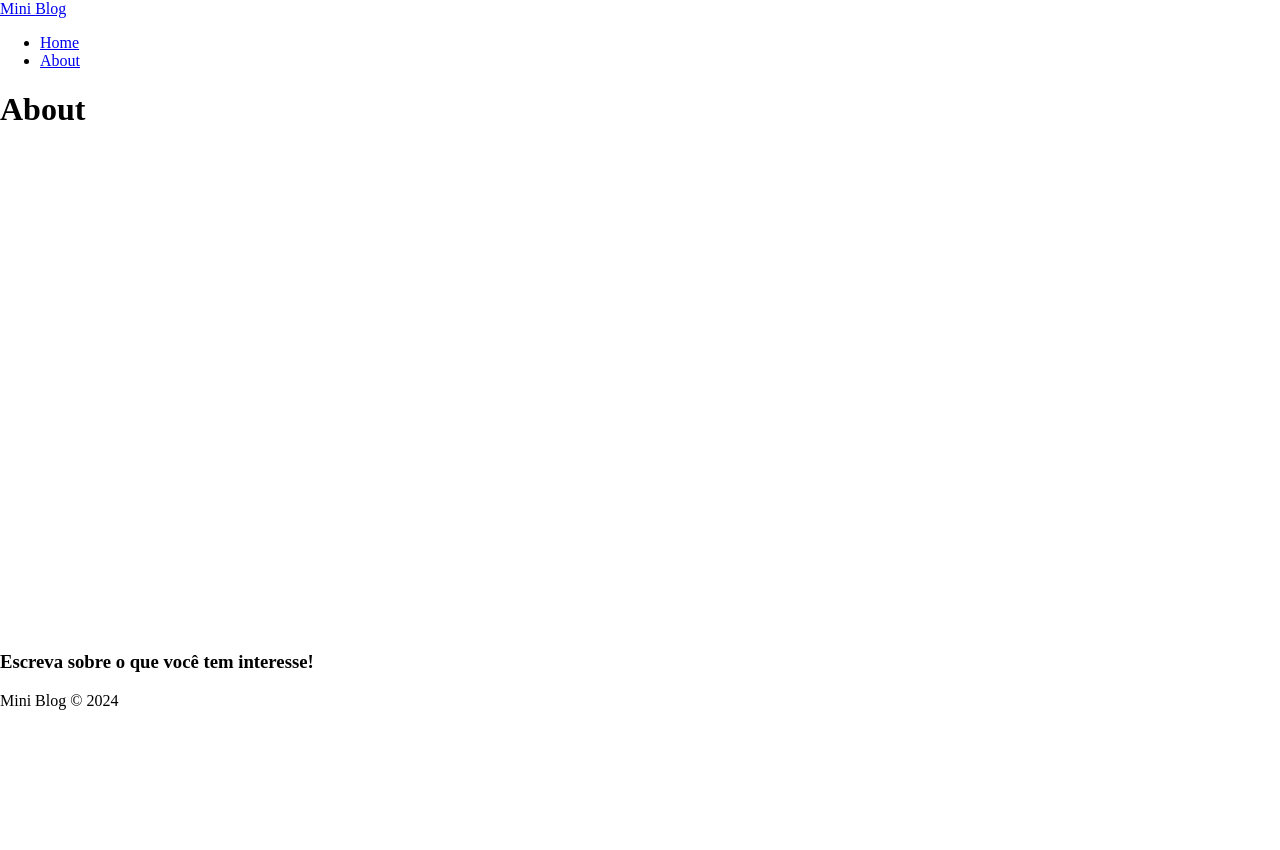
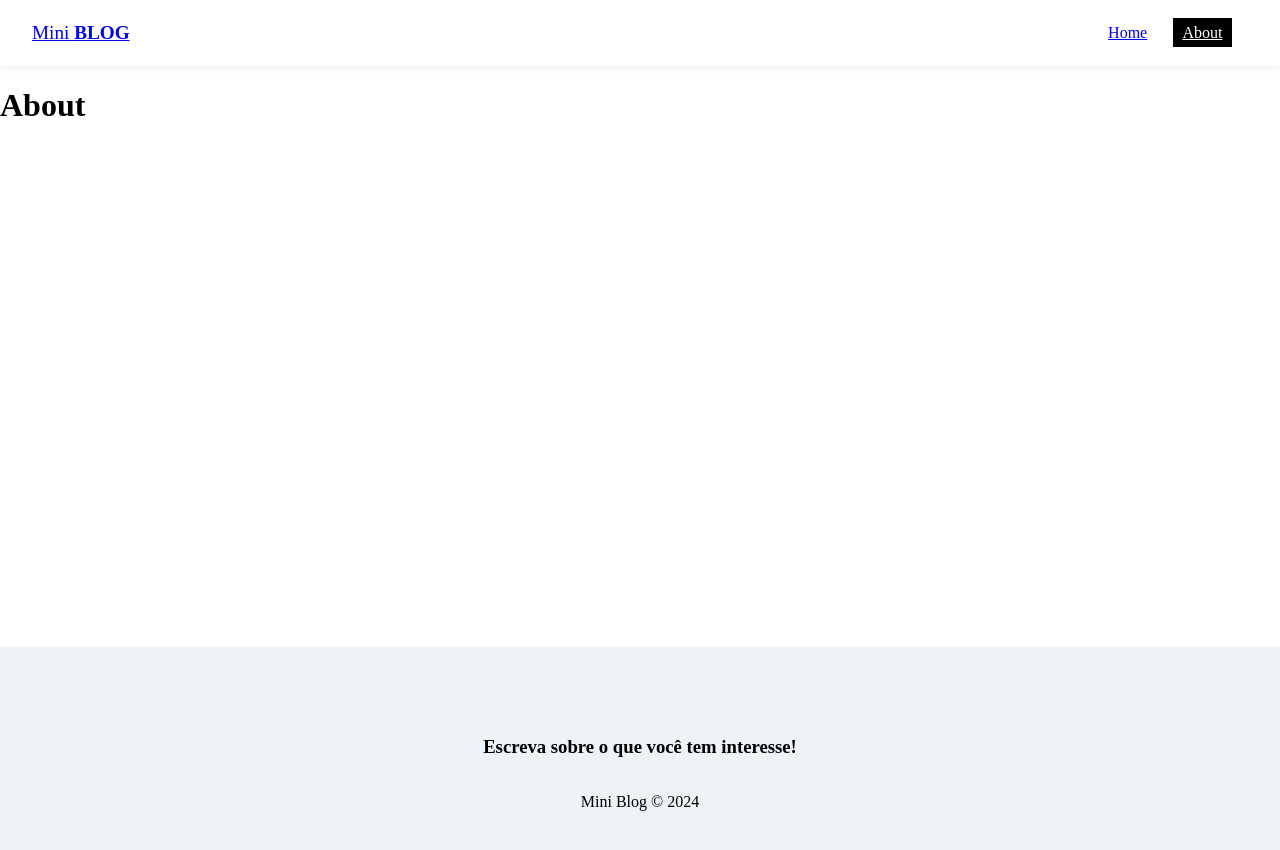
Before and after one commit to gabriell3103/MiniBlog, a React (Vite) app: page /about in a window 1280 px wide. Shown: the top 850 px of the page. Before the commit the page ends 800 px from the top, so only its background shows below. Built offline with nearby package versions, Linux system fonts and the light colour scheme.

Commit message:
Aplicando CSS nos componentes

```diff
--- a/src/components/Footer.jsx
+++ b/src/components/Footer.jsx
@@ -1,7 +1,7 @@
 import styles from "./Footer.module.css"
 const Footer = () => {
   return (
-    <footer>
+    <footer className={styles.footer}>
         <h3>Escreva sobre o que você tem interesse!</h3>
         <p>Mini Blog &copy; 2024</p>
     </footer>
--- a/src/components/Footer.module.css
+++ b/src/components/Footer.module.css
@@ -0,0 +1,8 @@
+.footer {
+    height: 250px;
+    display: flex;
+    flex-direction: column;
+    align-items: center;
+    justify-content: center;
+    background-color: #edf3f6;
+}
--- a/src/components/Navbar.jsx
+++ b/src/components/Navbar.jsx
@@ -5,16 +5,16 @@
 
 const NavBar = () => {
   return (
-    <nav>
-        <NavLink to="/">
+    <nav className={styles.navbar}>
+        <NavLink to="/" className={styles.brand}>
             Mini <span>Blog</span>
         </NavLink>
-        <ul>
+        <ul className={styles.links_list}>
             <li>
-                <NavLink to="/">Home</NavLink>
+                <NavLink to="/"className={({isActive}) => (isActive ? styles.active : "")}>Home</NavLink>
             </li>
             <li>
-                <NavLink to="/about">About</NavLink>
+                <NavLink to="/about"className={({isActive}) => (isActive ? styles.active : "")}>About</NavLink>
             </li>
         </ul>
     </nav>
--- a/src/components/Navbar.module.css
+++ b/src/components/Navbar.module.css
@@ -0,0 +1,34 @@
+.navbar {
+    display: flex;
+    box-shadow: rgba(0, 0, 0, 0.15) 0px -2px 10px 0px;
+    justify-content: space-between;
+    align-items: center;
+    padding: 0.5em 2em;
+}
+
+.brand {
+    font-size: 1.2em;
+}
+
+.brand span {
+    font-weight: 900;
+    text-transform: uppercase;
+}
+
+.links_list {
+    display: flex;
+    list-style: none;
+}
+
+.links_list li {
+    margin-right: 1em;
+}
+
+.links_list li a {
+    padding: 0.4em 0.6em;
+}
+
+.active {
+    background-color: #000;
+    color: #fff;
+}
```
